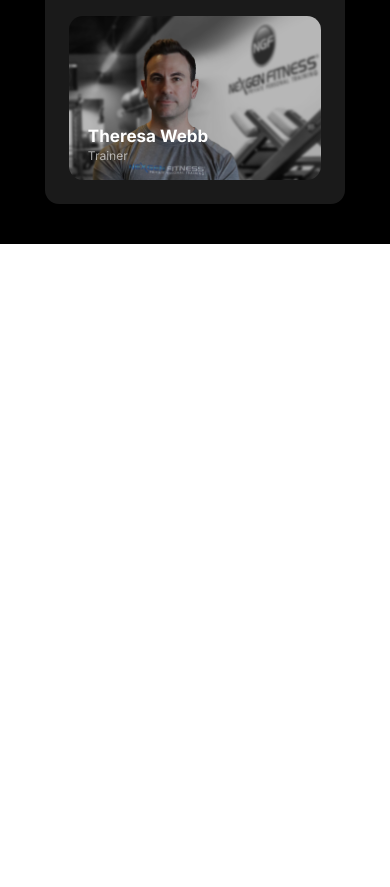
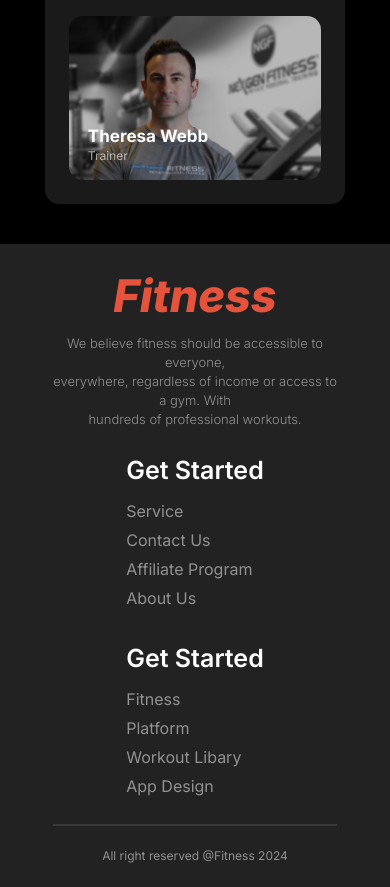
Before and after one commit to Hafiz-Al-Shams/B10A2, a plain HTML site: page index.html in a window 390 px wide. Shown: the part 4954-5841 px from the top of the page. Before the commit the page ends 5198 px from the top, so only its background shows below. Drawn offline with Linux system fonts and the light colour scheme.

Commit message:
footer done

```diff
--- a/index.html
+++ b/index.html
@@ -229,7 +229,32 @@
         </section>
     </main>
     <!-- footer -->
-    <footer></footer>
+    <footer>
+        <div id="footer-container" class="section-common-styles">
+            <div id="part-1">
+                <h1>Fitness</h1>
+                <p>We believe fitness should be accessible to everyone, <br> everywhere, regardless of income or access
+                    to a
+                    gym. With <br> hundreds of professional workouts.</p>
+            </div>
+            <div>
+                <h4>Get Started</h4>
+                <h5>Service</h5>
+                <h5>Contact Us</h5>
+                <h5>Affiliate Program</h5>
+                <h5>About Us</h5>
+            </div>
+            <div>
+                <h4>Get Started</h4>
+                <h5>Fitness</h5>
+                <h5>Platform</h5>
+                <h5>Workout Libary</h5>
+                <h5>App Design</h5>
+            </div>
+        </div>
+        <div id="footer-hr"></div>
+        <p>All right reserved @Fitness 2024</p>
+    </footer>
 </body>
 
 </html>
--- a/style.css
+++ b/style.css
@@ -396,8 +396,7 @@ th {
 
 /* Meet Our Team section styles */
 main>#section-4 {
-    /* padding-bottom: 80px; */
-    padding-bottom: 95px;
+    padding-bottom: 85px;
 }
 
 main>#section-4>#img-container2 {
@@ -451,13 +450,71 @@ main>#section-4>#img-container2 {
     padding: 190px 0px 17px 19px;
     background-color: rgba(55, 55, 55, 0.485);
     background-blend-mode: overlay;
-    /* width: 100%; */
 }
 
+/* footer styles */
+footer {
+    background: rgb(34, 34, 34);
+    padding: 60px 20px 30px;
+}
 
+footer>#footer-container {
+    display: flex;
+    justify-content: space-between;
+    align-items: center;
+    padding-bottom: 50px;
+}
 
+footer>#footer-container>#part-1 {
+    padding-bottom: 62px;
+}
 
+footer>#footer-container h1 {
+    color: rgb(230, 83, 60);
+    font-size: 67px;
+    font-weight: 800;
+    text-align: left;
+    font-style: italic;
+    margin-bottom: 17px;
+}
 
+footer>#footer-container p {
+    color: rgba(255, 255, 255, 0.5);
+    font-size: 14px;
+    font-weight: 300;
+    line-height: 22px;
+    text-align: left;
+}
+
+footer>#footer-container h4 {
+    color: rgb(255, 255, 255);
+    font-size: 32px;
+    font-weight: 600;
+    text-align: left;
+    margin-bottom: 28px;
+}
+
+footer>#footer-container h5 {
+    color: rgba(255, 255, 255, 0.5);
+    font-size: 19px;
+    font-weight: 400;
+    text-align: left;
+    margin-bottom: 15px;
+}
+
+footer>#footer-hr {
+    border: 1px solid rgba(255, 255, 255, 0.1);
+    max-width: 77%;
+    margin: 0 auto;
+}
+
+footer>p {
+    color: rgba(255, 255, 255, 0.5);
+    font-size: 16px;
+    font-weight: 400;
+    text-align: center;
+    margin-top: 22px;
+}
 
 
 
@@ -722,4 +779,46 @@ main>#section-4>#img-container2 {
     .paragraph-type2 {
         font-size: 12px;
     }
+
+    /* footer styles */
+    footer {
+        padding: 24px 10px;
+    }
+
+    footer>#footer-container {
+        flex-direction: column;
+        padding-bottom: 19px;
+        gap: 26px;
+    }
+
+    footer>#footer-container>#part-1 {
+        padding-bottom: 0px;
+    }
+
+    footer>#footer-container h1 {
+        font-size: 45px;
+        margin-bottom: 11px;
+        text-align: center;
+    }
+
+    footer>#footer-container p {
+        font-size: 13px;
+        line-height: 19px;
+        text-align: center;
+    }
+
+    footer>#footer-container h4 {
+        font-size: 25px;
+        margin-bottom: 16px;
+    }
+
+    footer>#footer-container h5 {
+        font-size: 16px;
+        margin-bottom: 9px;
+    }
+
+    footer>p {
+        font-size: 12px;
+        margin-top: 22px;
+    }
 }
```
